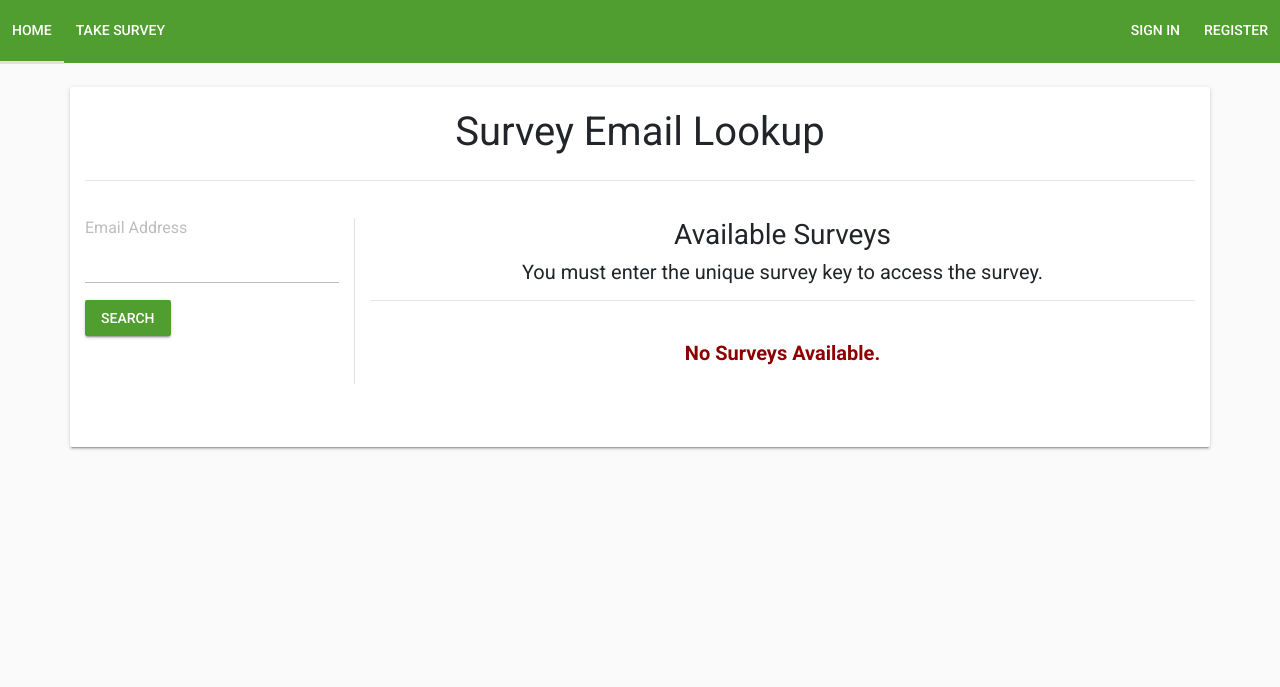
After one commit to Steveo539/Ultimate-Perception-Tool, a Python web app: template src/templates/survey/email_lookup.html in a window 1280 px wide. The commit adds this page. Shown: the top 687 px of the page. Run offline with Jinja, Linux system fonts and the light colour scheme; the template is opened without the code that fills it, so the values that code supplies are empty; some libraries are stand-ins or nearby versions.

Commit message:
Add email lookup

```diff
--- /dev/null
+++ b/src/templates/survey/email_lookup.html
@@ -0,0 +1,45 @@
+{% extends 'layout.html' %}
+
+{% block body %}
+    <br>
+    <div class="container card">
+        <br>
+        <h1 class="text-center">Survey Email Lookup</h1>
+        <hr>
+        <br>
+        <div class="row">
+            <div class="col-3 border-right">
+                <form method="POST" name="email_search" class="form">
+                    <div class="form-group">
+                        <label for="email" class="bmd-label-floating">Email Address</label>
+                        <input type="text" class="form-control" name="email"
+                               value="{% if email %}{{ email }}{% endif %}">
+                    </div>
+
+                    <button class="btn btn-primary btn-raised" type="submit" value="Submit">Search</button>
+                    {% if error %}
+                        <p style="color: darkred" class="text-center">{{ error }}</p>
+                    {% endif %}
+                </form>
+            </div>
+            <div class="col-9 text-center">
+                <p class="h3">Available Surveys</p>
+                <p class="h5">You must enter the unique survey key to access the survey.</p>
+                <hr>
+                <br>
+                {% if surveys %}
+                    {% for survey in surveys %}
+                        <a href="{{ url_for('validate_uuid') }}">
+                            <p class="lead font-weight-bolder">{{ survey['surveyName'] }}</p>
+                        </a>
+                    {% endfor %}
+                {% else %}
+                    <p class="lead font-weight-bold" style="color: darkred;">No Surveys Available.</p>
+                {% endif %}
+            </div>
+        </div>
+        <br>
+        <br>
+        <br>
+    </div>
+{% endblock %}
--- a/src/utility.py
+++ b/src/utility.py
@@ -93,7 +93,7 @@ def create_tables(mysql):
     if res < 1:
         print("Creating email table...")
         cur.execute(
-            "CREATE TABLE emails(ID INT(18) PRIMARY KEY, name VARCHAR(100), email VARCHAR(100), FOREIGN KEY (ID) REFERENCES users(ID))")
+            "CREATE TABLE emails(ID INT(18) AUTO_INCREMENT PRIMARY KEY, email VARCHAR(100), surveyID INT(18), FOREIGN KEY (surveyID) REFERENCES surveys(surveyID))")
         mysql.connection.commit()
     res = cur.execute("SHOW TABLES LIKE \'responses\'")
     if res < 1:
```
Also changed, not shown: src/app.py (+16 -1 lines), src/emails.py (+8 -2 lines), src/templates/survey/uuid.html (+11 -6 lines).
